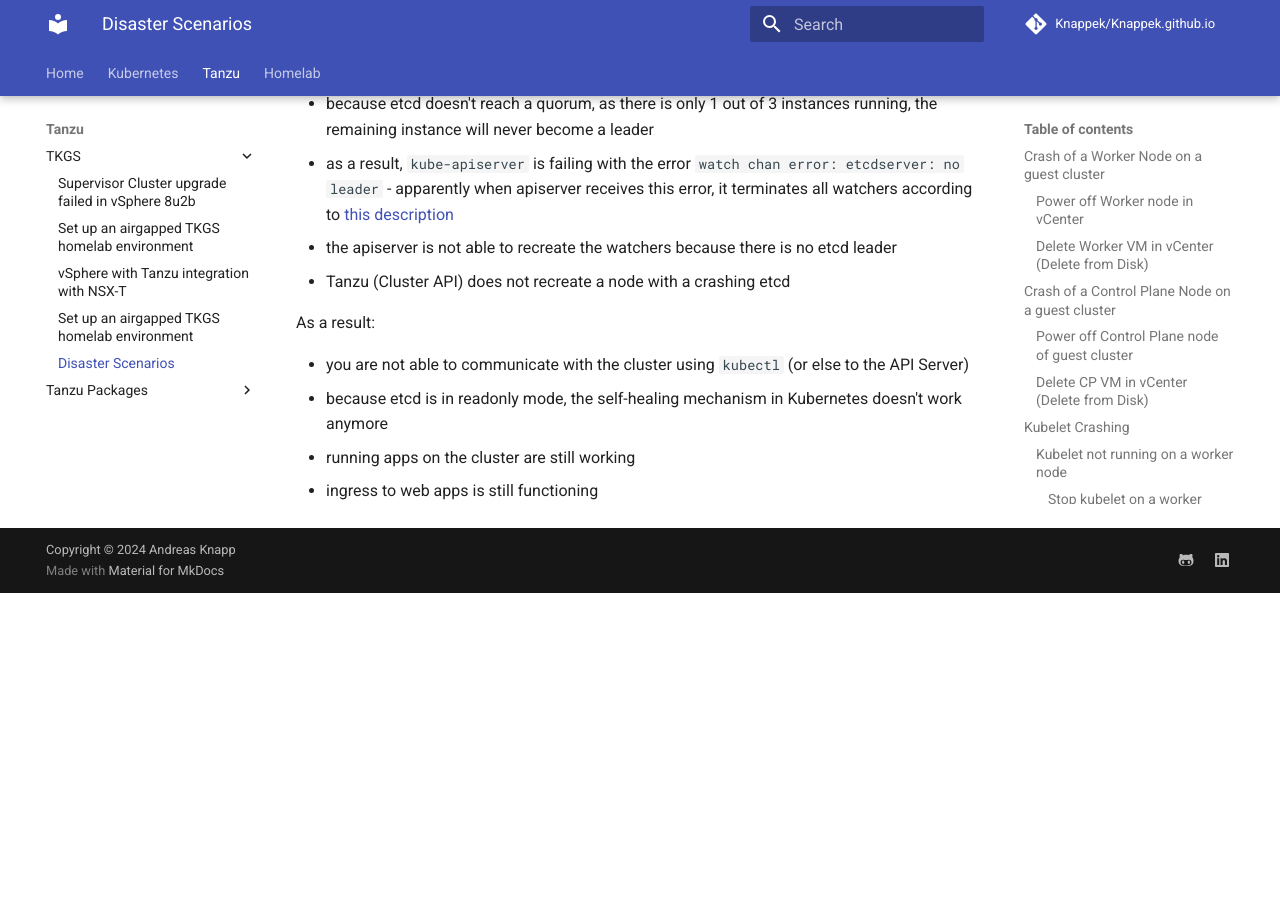
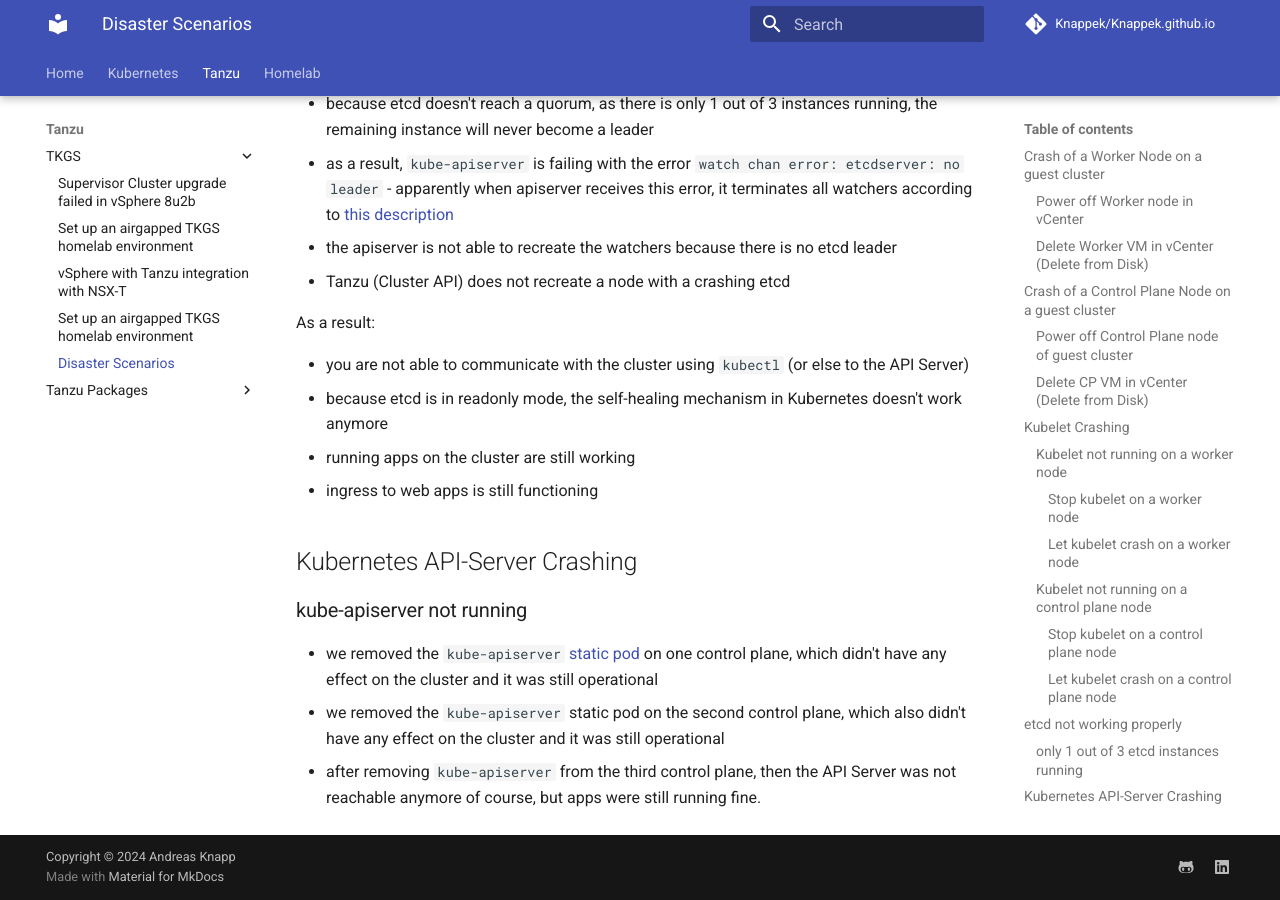
Before and after one commit to Knappek/Knappek.github.io, an MkDocs documentation site: the page built from docs/tanzu/tkgs/disaster-scenarios.md, in a window 1280 px wide and 900 px high, scrolled down 3419 px. Built offline with MkDocs 1.6.1 and Material for MkDocs 9.7.7, drawn with Linux system fonts in a browser that asks for light colours; comment, search, counter and statistics services are not loaded; before the commit the page ends 4012 px from its top, so only the background shows below that.

Commit message:
document what happens when apiserver is not running

```diff
--- a/docs/tanzu/tkgs/disaster-scenarios.md
+++ b/docs/tanzu/tkgs/disaster-scenarios.md
@@ -130,3 +130,11 @@
 - because etcd is in readonly mode, the self-healing mechanism in Kubernetes doesn't work anymore
 - running apps on the cluster are still working
 - ingress to web apps is still functioning
+
+## Kubernetes API-Server Crashing
+
+### kube-apiserver not running
+
+- we removed the `kube-apiserver` [static pod](https://kubernetes.io/docs/concepts/workloads/pods/#static-pods) on one control plane, which didn't have any effect on the cluster and it was still operational
+- we removed the `kube-apiserver` static pod on the second control plane, which also didn't have any effect on the cluster and it was still operational
+- after removing `kube-apiserver` from the third control plane, then the API Server was not reachable anymore of course, but apps were still running fine.
```
Also changed, not shown: docs/index.md (+0 -4 lines).
